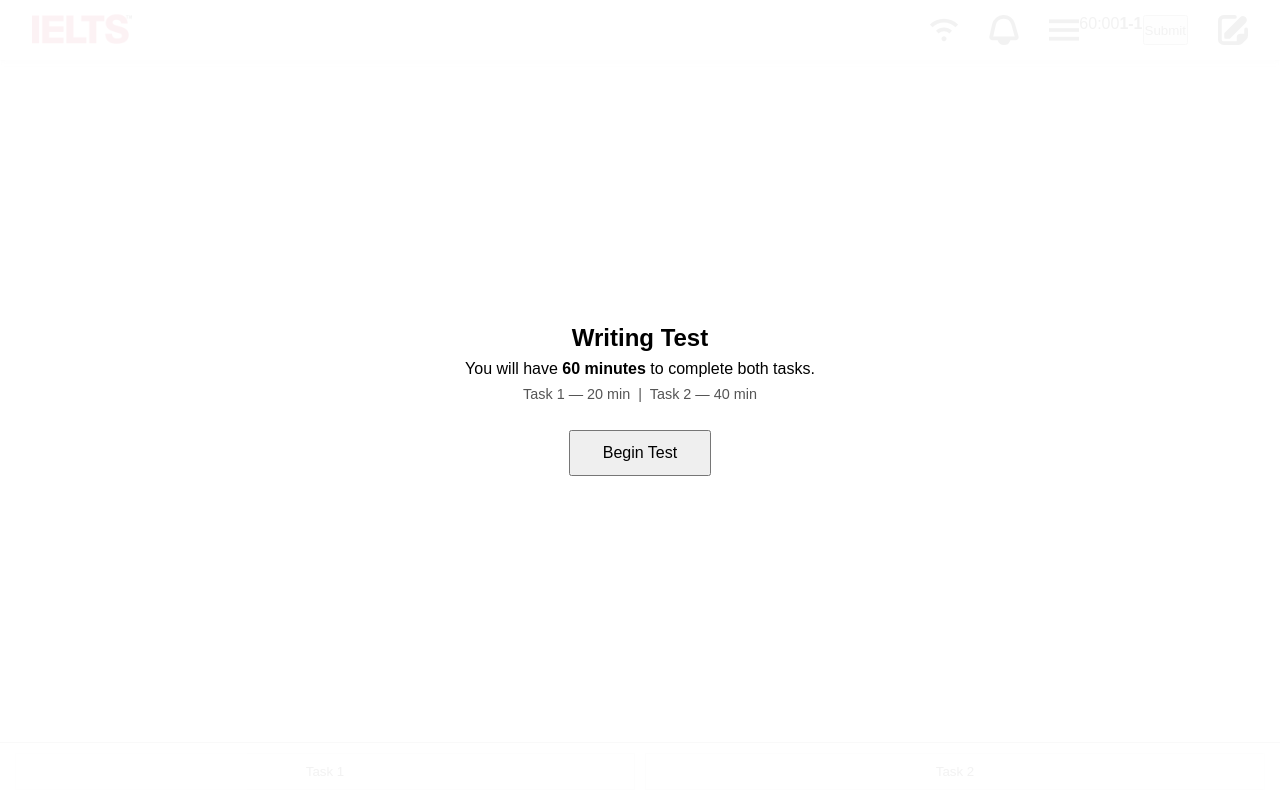
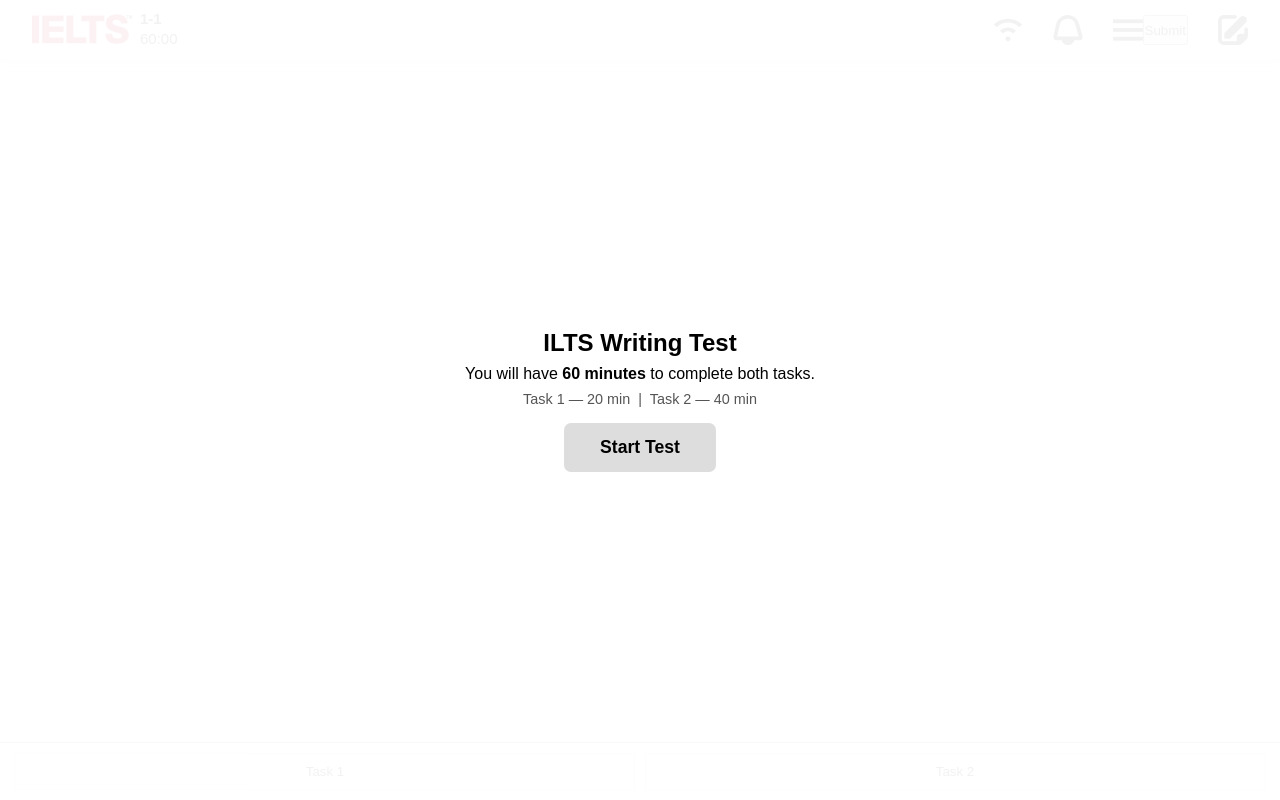
Before and after one commit to aminrustamoff/Marvel, a Django app: page /main/writing/1/1 in a window 1280 px wide. Run offline with Django 5.2, Linux system fonts and the light colour scheme; data comes from the database, SQL or seed files in the repository; both versions use the stored data as it was after the commit.

Commit message:
complete reading and writing, but have some issues in UI

```diff
--- a/core/templates/core/listening.html
+++ b/core/templates/core/listening.html
@@ -403,7 +403,7 @@ let totalSeconds;
 
 function parseTime(timeStr) {
     const [mins, secs] = timeStr.split(":").map(Number);
-    return mins * 60 + secs + 120; // add 2 minutes buffer
+    return mins * 60 + secs;
 }
 
 function startTimer() {
--- a/core/templates/core/writing.html
+++ b/core/templates/core/writing.html
@@ -1,7 +1,7 @@
 {% extends 'core/base.html' %}
 {% load static %}
 
-{% block title %}IELTS Reading Test{% endblock %}
+{% block title %}IELTS Writing Test{% endblock %}
 
 {% block nav_links %}
 <div id="timer">60:00</div>
@@ -13,6 +13,23 @@
 {% block content %}
 
 <style>
+
+  /* Timer */
+#timer {
+    position: fixed;
+    top: 30px;
+    left: 140px;
+    font-size: 15px;
+    z-index: 10000;
+}
+
+#test_id {
+    position: fixed;
+    top: 10px;
+    left: 140px;
+    font-size: 15px;
+    z-index: 10000;
+}
 
 /* ── Timer warning colours ───────────────────────── */
 .timer-warning  { color: #c96000 !important; }
@@ -74,7 +91,6 @@
     min-width: 220px;
     overflow-y: auto;
     padding: 24px 32px;
-    border-right: 1px solid #e0e0e0;
     line-height: 1.75;
     color: #1a1a1a;
 }
@@ -86,18 +102,19 @@
     display: flex;
     flex-direction: column;
     padding: 16px;
-    background: #fafafa;
+    background: #ffffff;
     overflow: hidden; /* textarea handles its own scroll */
 }
 
 /* ── Textarea fills the right panel completely ──────── */
 .textfield {
-    flex: 1;        /* grow to fill split-right */
+    flex: none;        /* grow to fill split-right */
     min-height: 0;  /* allow shrinking */
     width: 100%;
+    height: 300px;
     resize: none;   /* no manual resize handle needed */
-    border: 1.5px solid #d0d0d0;
-    border-radius: 6px;
+    border: 2px solid #BABABA;
+    border-radius: 3px;
     padding: 14px;
     font-size: 1em;
     line-height: 1.7;
@@ -131,7 +148,7 @@
     transform: translateX(-50%);
     width: 2px;
     height: 100%;
-    background: #d0d0d0;
+    background: #A4A3A6;
     transition: background 0.15s;
 }
 
@@ -202,12 +219,28 @@
   align-items: center;
 }
 .img-insert {
-  max-width: 70%;
+  width: 500px;
   height: auto;
+  object-fit: cover;
+
   display: block;
   border-radius: 4px;
-  margin: 0 auto; /* centers a block element horizontally */
+  margin: 0 auto;
 }
+
+#start-btn {
+    padding: 14px 36px;
+    font-size: 1.1em;
+    font-weight: 700;
+    background: #dddddd;
+    color: #000000;
+    border: none;
+    border-radius: 7px;
+    cursor: pointer;
+    margin-top: 8px;
+    transition: background 0.15s;
+}
+#start-btn:hover { background: #aaaaaa; }
 
 </style>
 
@@ -220,7 +253,7 @@
                 Task 1
             </div>
             <p>
-                You should spend about 20 minutes for this task.
+                You should spend about 20 minutes on this task. Write at least 150 words.
             </p>
         </div>
         <div class="split-container">
@@ -245,7 +278,7 @@
                 Task 2
             </div>
             <p>
-                You should spend about 40 minutes for this task.
+                You should spend about 40 minutes on this task. Write at least 250 words.
             </p>
         </div>
         <div class="split-container">
@@ -292,11 +325,11 @@ let totalSeconds = WRITING_DURATION_SECONDS;
 const overlay = document.createElement('div');
 overlay.id = 'start-overlay';
 overlay.innerHTML = `
-  <h2>Writing Test</h2>
+  <h2>ILTS Writing Test</h2>
   <p>You will have <strong>60 minutes</strong> to complete both tasks.</p>
   <p style="color:#555; font-size:0.9em;">Task 1 — 20 min &nbsp;|&nbsp; Task 2 — 40 min</p>
-  <button id="start-btn" style="margin-top:20px; padding:12px 32px; font-size:1em; cursor:pointer;">
-    Begin Test
+  <button id="start-btn">
+    Start Test
   </button>
 `;
 // Reuse the listening overlay style already in base
@@ -402,8 +435,8 @@ document.querySelectorAll('.resizer').forEach(initResizer);
 
 function injectWordCounter(textarea, targetMin) {
   const counter = document.createElement('div');
-  counter.style.cssText = 'flex-shrink:0; margin-top:6px; font-size:0.82em; color:#888; text-align:right;';
-  counter.textContent   = `0 / ${targetMin} words`;
+  counter.style.cssText = 'flex-shrink:0; margin-top:6px; font-size: 1em; color:#111; text-align:right;';
+  counter.textContent   = `0 words`;
   textarea.insertAdjacentElement('afterend', counter);
 
   textarea.addEventListener('input', () => {
@@ -411,8 +444,8 @@ function injectWordCounter(textarea, targetMin) {
       ? 0
       : textarea.value.trim().split(/\s+/).length;
     const reached = words >= targetMin;
-    counter.textContent = `${words} / ${targetMin} words`;
-    counter.style.color = reached ? '#2a7a2a' : (words > targetMin * 0.9 ? '#c96000' : '#888');
+    counter.textContent = `${words} words`;
+    counter.style.color = reached ? '#2a7a2a' : (words > targetMin * 0.9 ? '#c96000' : '#111');
   });
 }
 
--- a/core/views.py
+++ b/core/views.py
@@ -226,4 +226,9 @@ class SubmitWritingAnswersView(APIView):
 def view_results(request, session_id):
     listening_results = get_object_or_404(ListeningResults, session__session_id=session_id)
     reading_results = get_object_or_404(ReadingResults, session__session_id=session_id)
-    return render(request, 'core/results.html', {'listening_results': listening_results, 'reading_results': reading_results})
+    writing_results = get_object_or_404(WritingResults, session__session_id=session_id)
+    return render(request, 'core/results.html', {
+        'listening_results': listening_results,
+        'reading_results': reading_results,
+        'writing_results': writing_results
+    })
```
Also changed, not shown: core/templates/core/reading.html (+58 -42 lines), core/templates/core/results.html (+7 -1 lines), db.sqlite3.
